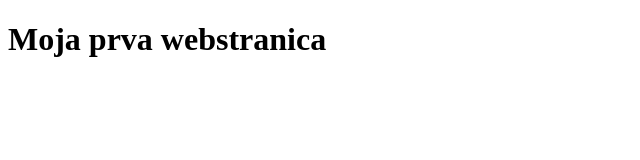
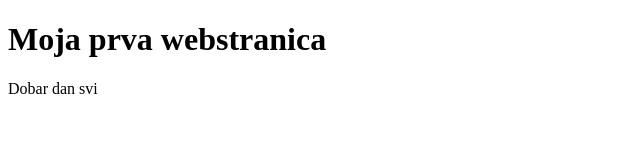
Before and after one commit to antun-nakic/testtesttest, a plain HTML site: page index.html in a window 1280 px wide. Shown: the whole page, without its empty margins (0-640 px from the left). Drawn offline with Linux system fonts and the light colour scheme.

Commit message:
Dodan paragraf kojim pozdravljam

```diff
--- a/index.html
+++ b/index.html
@@ -11,5 +11,6 @@
 
   <body>
     <h1>Moja prva webstranica</h1>
+    <p>Dobar dan svi</p>
   </body>
 </html>
```
Also changed, not shown: index2.html (added).
